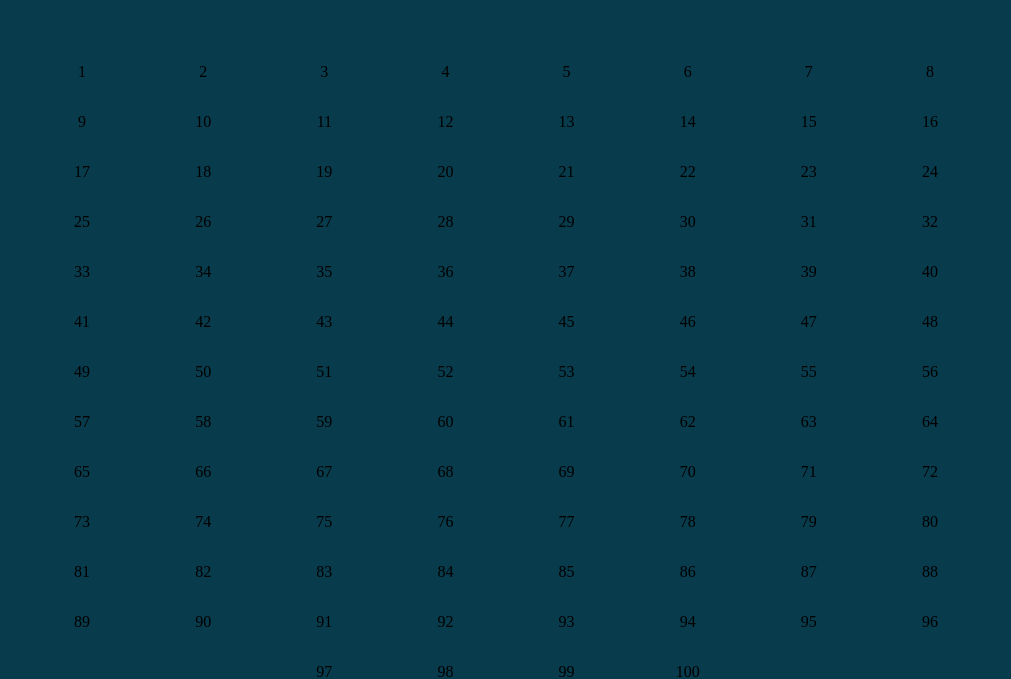
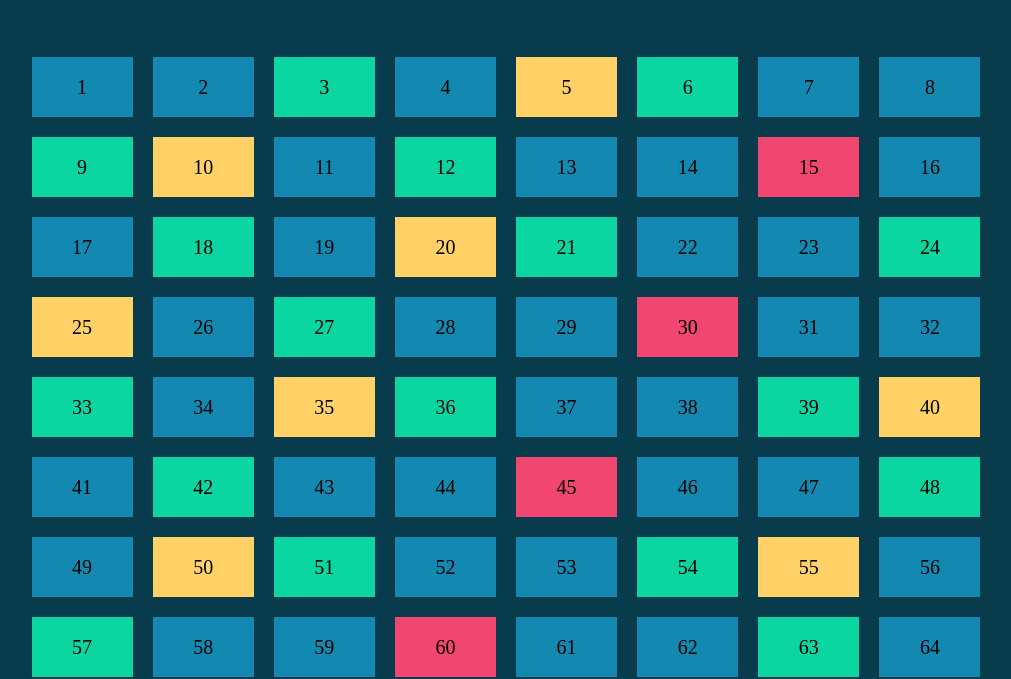
Before and after one commit to Sergjio97/js-fizzbuzzdom, a plain HTML site: page index.html in a window 1280 px wide. Shown: the part 122-801 px from the top of the page, without its empty margins (134-1145 px from the left). Drawn offline with Linux system fonts and the light colour scheme.

Commit message:
senza fizz e buzz

```diff
--- a/css/style.css
+++ b/css/style.css
@@ -20,10 +20,11 @@ h1 {
 
 .box {
     width: 10%;
-    height: 30px;
+    height: 60px;
     text-align: center;
-    line-height: 30px;
+    line-height: 60px;
     margin: 10px 10px;
+    font-size: 20px;
 }
 
 .blue {
--- a/js/script.js
+++ b/js/script.js
@@ -1,6 +1,14 @@
-const boxXl = document.querySelector(".container");
+const main = document.querySelector(".container");
 
 for (i = 1; i <= 100; i++){
-    boxXl.innerHTML += `<div class = "box">${i}</div>`
+    if ((i % 3 == 0) && (i % 5 == 0)){
+        main.innerHTML += `<div class = "box red">${i}</div>`;
+    } else if (i % 3 == 0){
+        main.innerHTML += `<div class = "box green">${i}</div>`;
+    } else if (i % 5 == 0){
+        main.innerHTML += `<div class = "box yellow">${i}</div>`;
+    } else {
+        main.innerHTML += `<div class = "box blue">${i}</div>`;
+    }
 
 }
```
